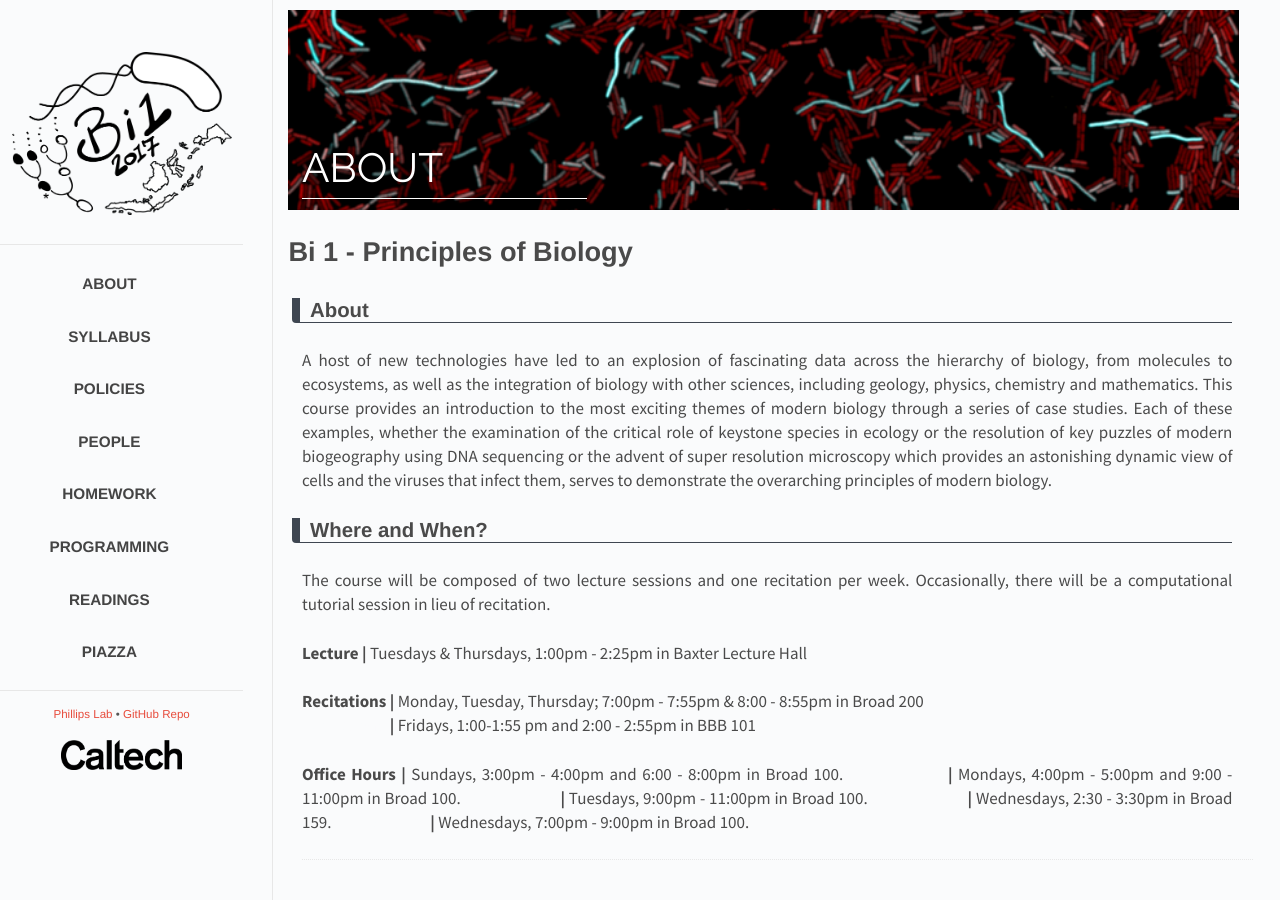
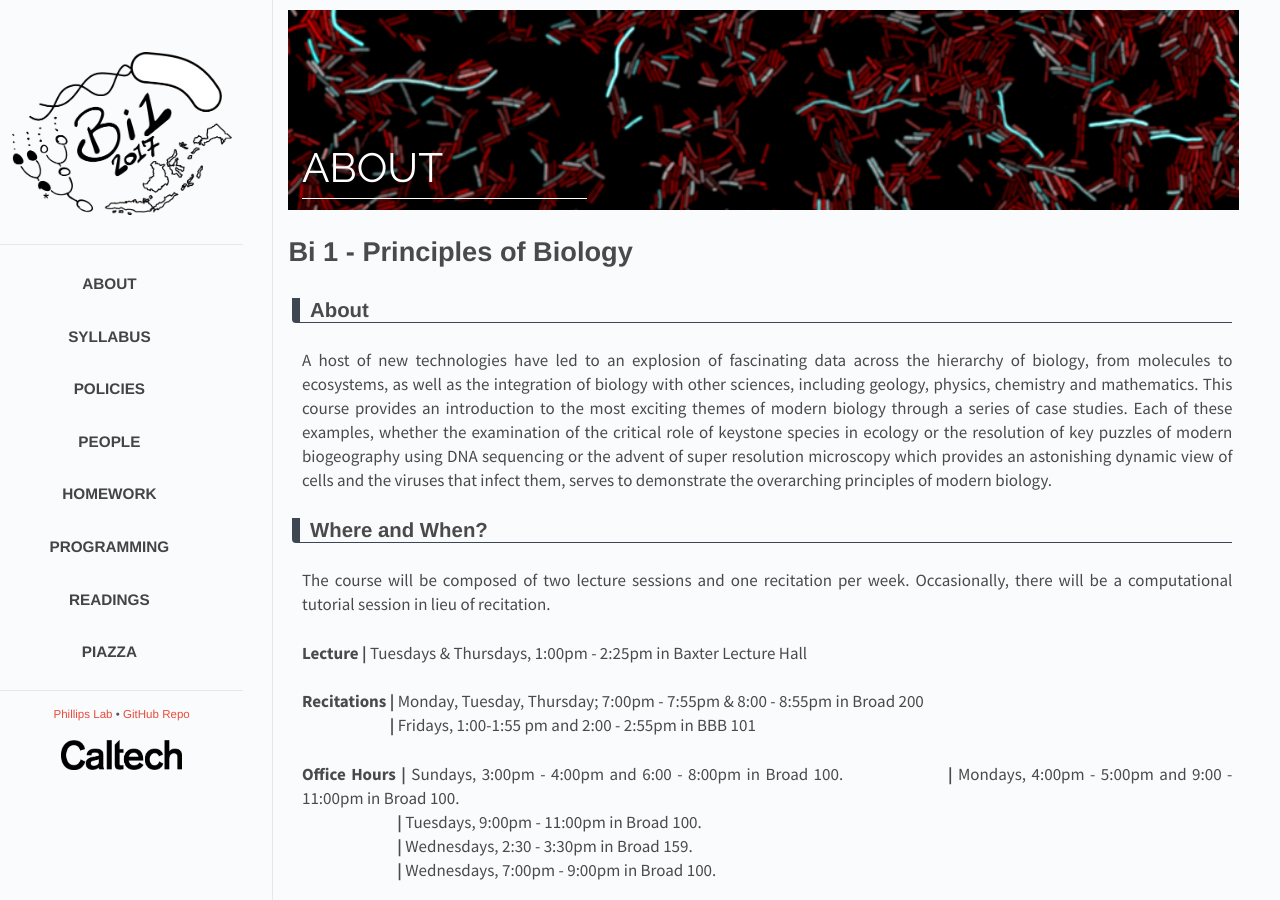
Before and after one commit to RPGroup-PBoC/bi1, a Jekyll site: the page built from _posts/2017-01-31-about.md, in a window 1280 px wide. Built offline with Jekyll 4.4.1, drawn with Linux system fonts in a browser that asks for light colours.

Commit message:
Fixed some styling errors.

```diff
--- a/_posts/2017-01-31-about.md
+++ b/_posts/2017-01-31-about.md
@@ -31,7 +31,7 @@
 **<span style="color: #fafbfc;">Recitations</span> \|** Fridays, 1:00-1:55 pm and 2:00 - 2:55pm in BBB 101
 
 **Office Hours \|** Sundays, 3:00pm - 4:00pm and 6:00 - 8:00pm  in Broad 100.
-**<span style="color: #fafbfc;">Office Hours</span> \|** Mondays, 4:00pm - 5:00pm and 9:00 - 11:00pm  in Broad 100.
-**<span style="color: #fafbfc;">Office Hours</span> \|** Tuesdays, 9:00pm - 11:00pm in Broad 100.
-**<span style="color: #fafbfc;">Office Hours</span> \|** Wednesdays, 2:30 - 3:30pm in Broad 159.
-**<span style="color: #fafbfc;">Office Hours</span> \|** Wednesdays, 7:00pm - 9:00pm in Broad 100.
+**<span style="color: #fafbfc;">Office Hours</span> \|** Mondays, 4:00pm - 5:00pm and 9:00 - 11:00pm  in Broad 100.<br />
+**<span style="color: #fafbfc;">Office Hours</span> \|** Tuesdays, 9:00pm - 11:00pm in Broad 100.<br />
+**<span style="color: #fafbfc;">Office Hours</span> \|** Wednesdays, 2:30 - 3:30pm in Broad 159.<br />
+**<span style="color: #fafbfc;">Office Hours</span> \|** Wednesdays, 7:00pm - 9:00pm in Broad 100.<br />
```
